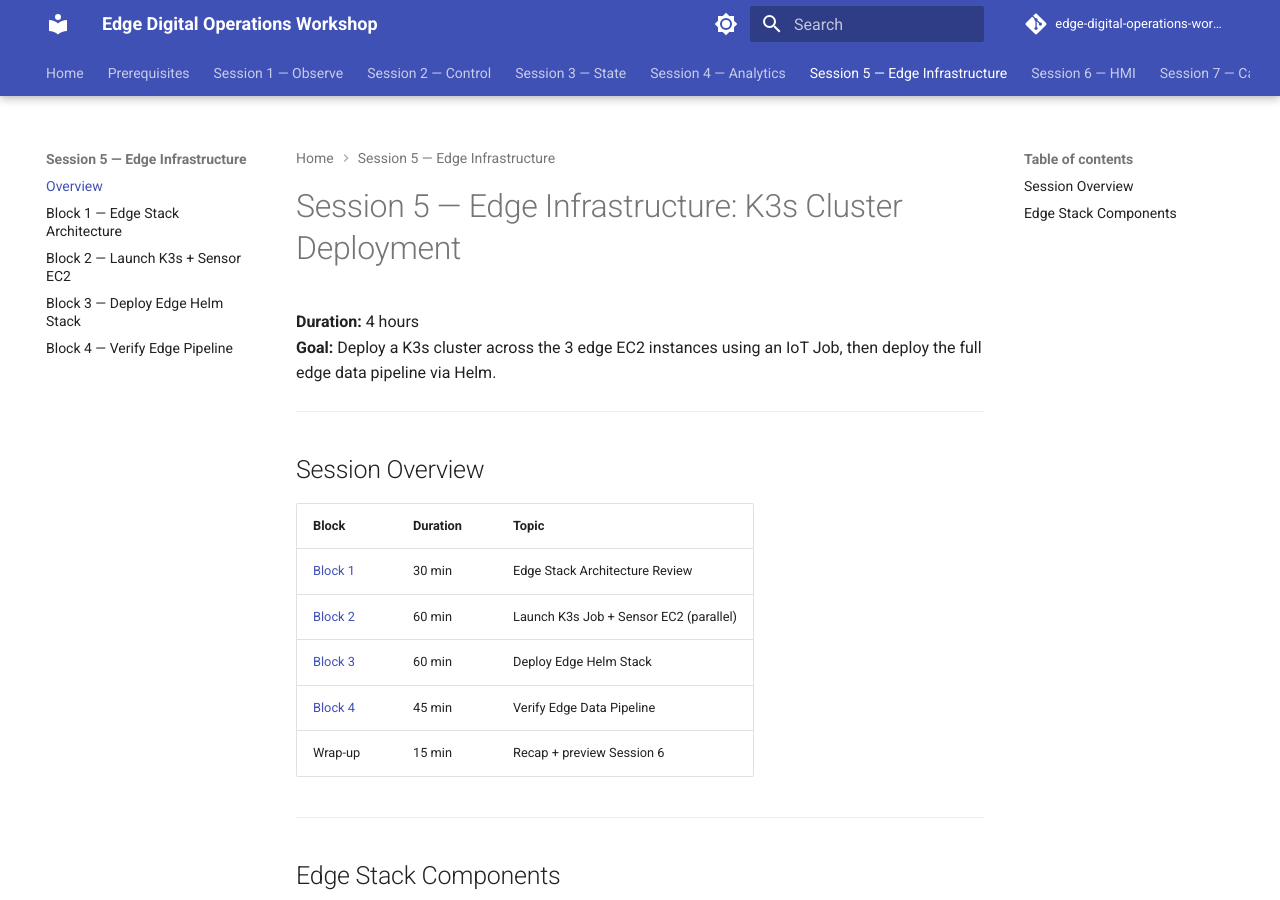
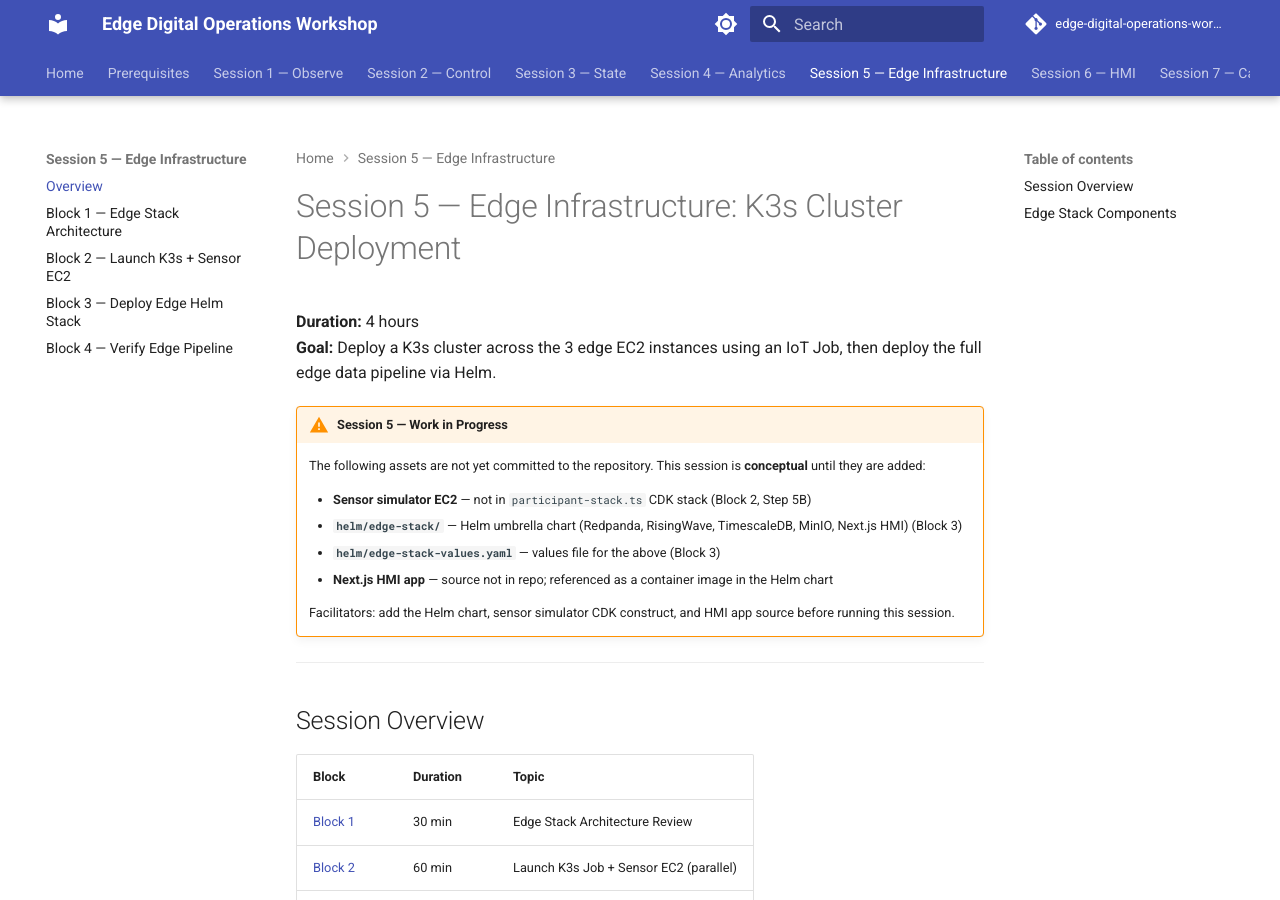
Before and after one commit to aws-samples/sample-edge-to-cloud-digital-ops-workshop, an MkDocs documentation site: the page built from workshop/05-edge-infra/index.md, in a window 1280 px wide and 900 px high. Built offline with MkDocs 1.6.1 and Material for MkDocs 9.7.7, drawn with Linux system fonts in a browser that asks for light colours; comment, search, counter and statistics services are not loaded.

Commit message:
Fix teardown script thing group name; add WIP warnings to sessions 5-6
- teardown.sh: fix thing group name ws-${id} → ${id}-devices (matches CDK)
- workshop/05-edge-infra/index.md: add WIP warning listing missing assets
  (sensor EC2, helm/edge-stack/ chart, helm/edge-stack-values.yaml, HMI app)
- workshop/06-hmi/index.md: add WIP warning (depends on session 5 Helm chart)

Co-Authored-By: Claude Sonnet 4.6 <noreply@anthropic.com>

```diff
--- a/workshop/05-edge-infra/index.md
+++ b/workshop/05-edge-infra/index.md
@@ -2,6 +2,16 @@
 
 **Duration:** 4 hours
 **Goal:** Deploy a K3s cluster across the 3 edge EC2 instances using an IoT Job, then deploy the full edge data pipeline via Helm.
+
+!!! warning "Session 5 — Work in Progress"
+    The following assets are not yet committed to the repository. This session is **conceptual** until they are added:
+
+    - **Sensor simulator EC2** — not in `participant-stack.ts` CDK stack (Block 2, Step 5B)
+    - **`helm/edge-stack/`** — Helm umbrella chart (Redpanda, RisingWave, TimescaleDB, MinIO, Next.js HMI) (Block 3)
+    - **`helm/edge-stack-values.yaml`** — values file for the above (Block 3)
+    - **Next.js HMI app** — source not in repo; referenced as a container image in the Helm chart
+
+    Facilitators: add the Helm chart, sensor simulator CDK construct, and HMI app source before running this session.
 
 ---
 
```
Also changed, not shown: workshop/06-hmi/index.md (+3 -0 lines), 1 other file.
